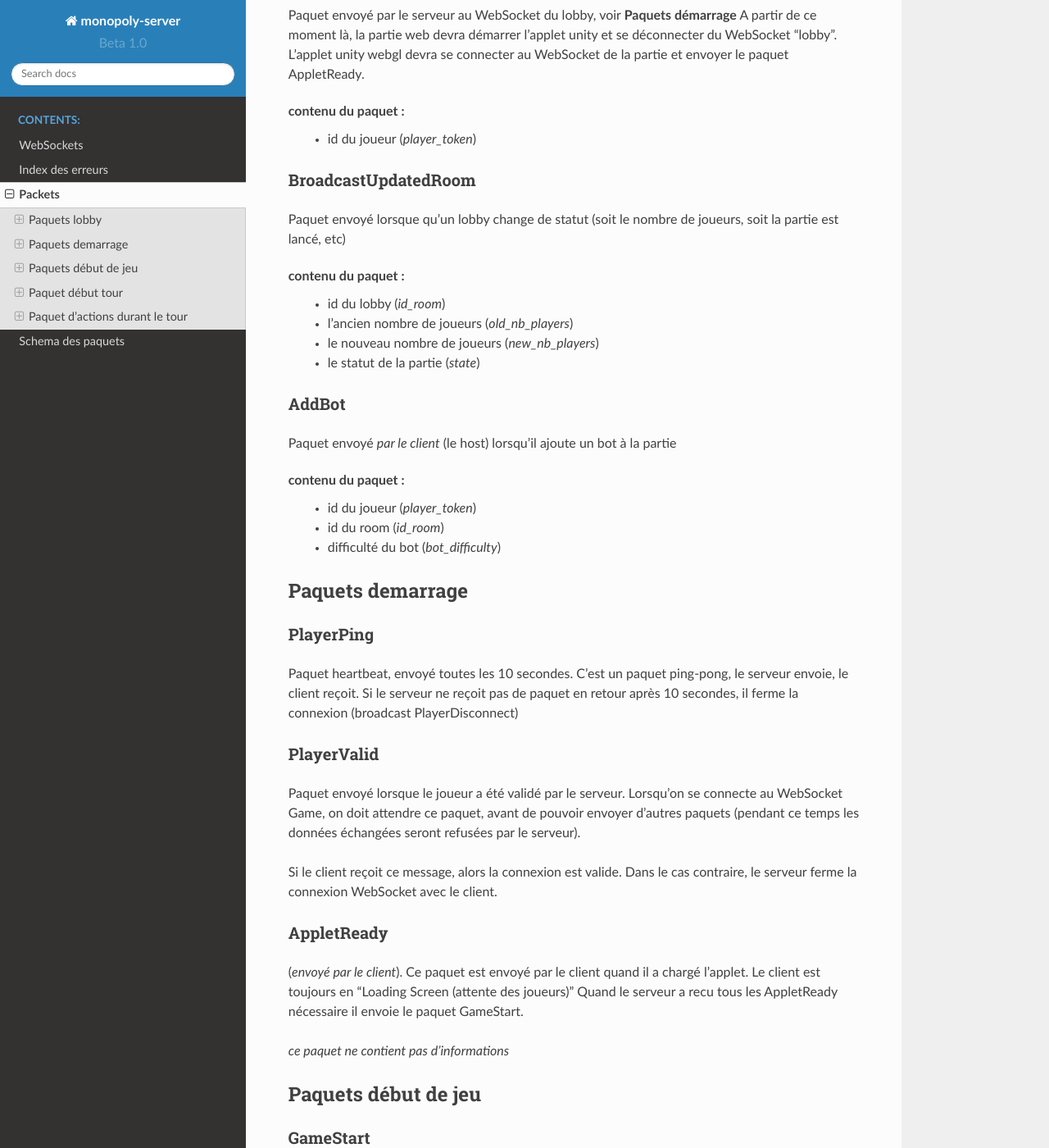
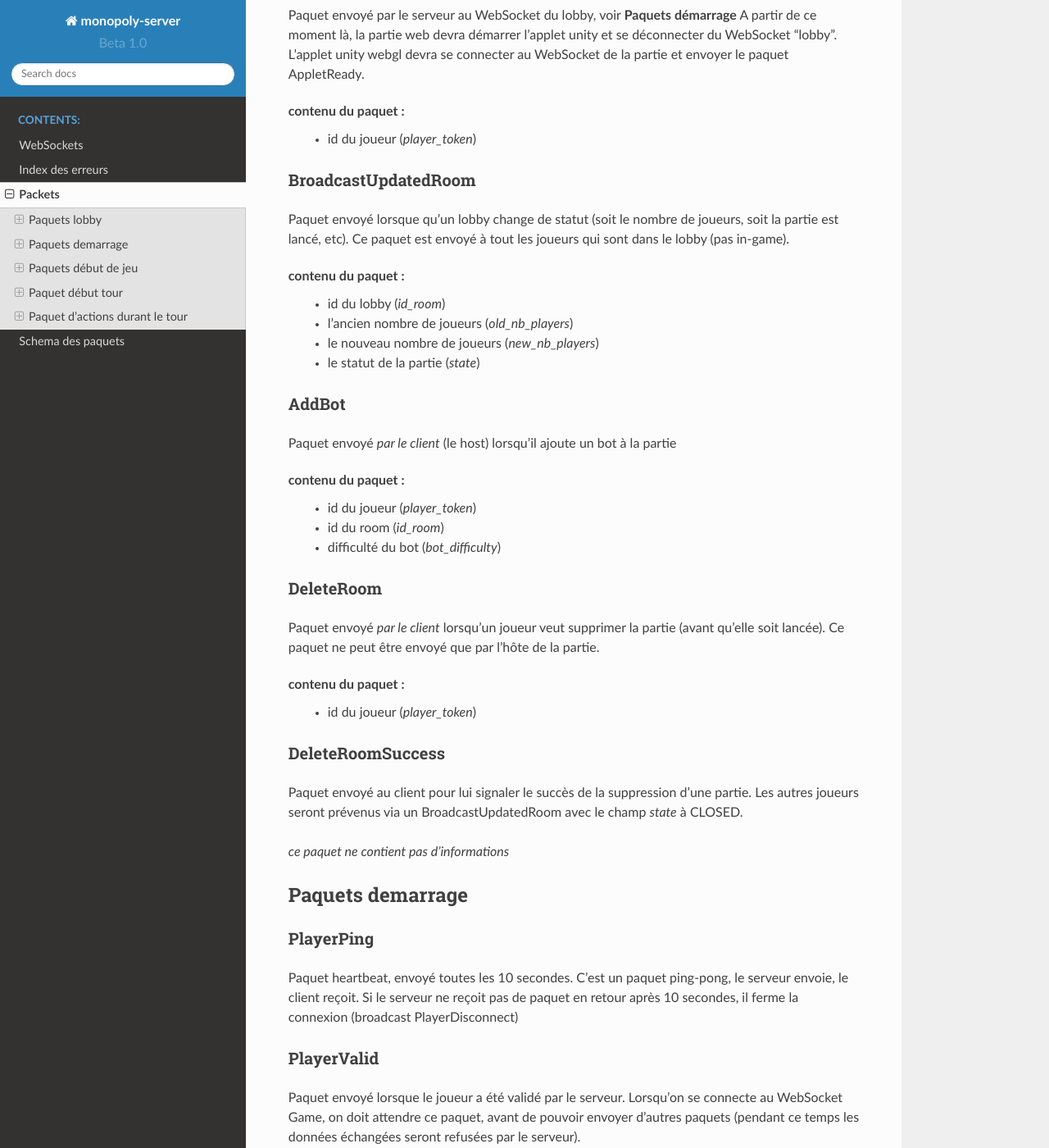
Before and after one commit to 3A-Unistra/Server, a Sphinx documentation site: the page built from docs/source/pages/packets.rst, in a window 1280 px wide and 1400 px high, scrolled down 1949 px. Shown: the whole window at 82% size. Built offline with Sphinx 7.4.7 and the Read the Docs theme 2.0.0, drawn with Linux system fonts in a browser that asks for light colours; formulas are drawn with MathJax 3.

Commit message:
adding deleteRoom and DeleteRoom success to doc

```diff
--- a/docs/source/pages/packets.rst
+++ b/docs/source/pages/packets.rst
@@ -93,7 +93,8 @@ L'applet unity webgl devra se connecter au WebSocket de la partie et envoyer le
 BroadcastUpdatedRoom
 ^^^^^^^^^^^^^^^^^^^^
 
-Paquet envoyé lorsque qu'un lobby change de statut (soit le nombre de joueurs, soit la partie est lancé, etc)
+Paquet envoyé lorsque qu'un lobby change de statut (soit le nombre de joueurs, soit la partie est lancé, etc).
+Ce paquet est envoyé à tout les joueurs qui sont dans le lobby (pas in-game).
 
 **contenu du paquet :**
  * id du lobby (*id_room*)
@@ -111,6 +112,25 @@ Paquet envoyé *par le client* (le host) lorsqu'il ajoute un bot à la partie
  * id du joueur (*player_token*)
  * id du room (*id_room*)
  * difficulté du bot (*bot_difficulty*)
+
+
+DeleteRoom
+^^^^^^^^^^
+
+Paquet envoyé *par le client* lorsqu'un joueur veut supprimer la partie (avant qu'elle soit lancée).
+Ce paquet ne peut être envoyé que par l'hôte de la partie.
+
+**contenu du paquet :**
+ * id du joueur (*player_token*)
+
+
+DeleteRoomSuccess
+^^^^^^^^^^^^^^^^^
+Paquet envoyé au client pour lui signaler le succès de la suppression d'une partie.
+Les autres joueurs seront prévenus via un BroadcastUpdatedRoom avec le champ *state* à CLOSED.
+
+*ce paquet ne contient pas d'informations*
+
 
 Paquets demarrage
 -----------------
```
Also changed, not shown: 1 other file.
